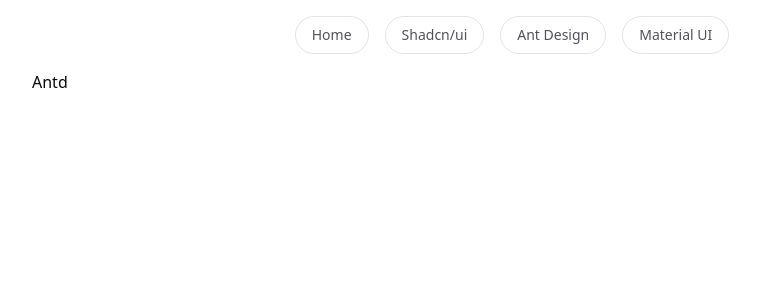
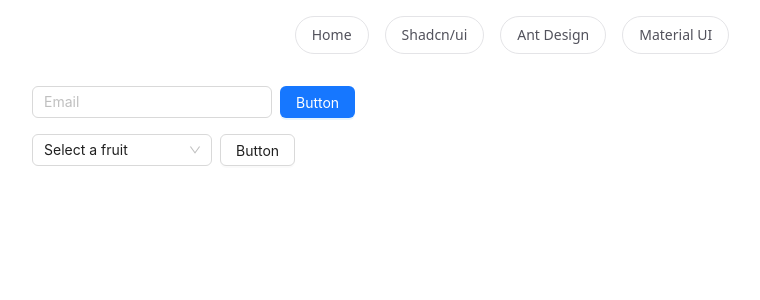
Before and after one commit to ginsum-dev/ui-library-comparison, a Next.js app: page /antd in a window 1280 px wide. Shown: the top 300 px of the page, without its empty margins (128-888 px from the left). Built offline with nearby package versions, Linux system fonts and the light colour scheme; what @ant-design/nextjs-registry would draw is missing.

Commit message:
Feat: Antd Button, Input, Select 추가

```diff
--- a/package.json
+++ b/package.json
@@ -17,6 +17,7 @@
     "@mui/material-nextjs": "^7.1.1",
     "@radix-ui/react-select": "^2.2.5",
     "@radix-ui/react-slot": "^1.2.3",
+    "antd": "^5.26.0",
     "class-variance-authority": "^0.7.1",
     "clsx": "^2.1.1",
     "lucide-react": "^0.515.0",
--- a/src/app/antd/page.tsx
+++ b/src/app/antd/page.tsx
@@ -1,3 +1,21 @@
+import { Button, Input, Select } from "antd";
+import { selectList } from "@/lib/data";
+
 export default function AntdPage() {
-  return <>Antd</>;
+  return (
+    <div className="flex flex-col gap-4 py-4">
+      <div className="flex gap-2">
+        <Input placeholder="Email" style={{ width: "240px" }} />
+        <Button type="primary">Button</Button>
+      </div>
+      <div className="flex gap-2">
+        <Select
+          defaultValue="Select a fruit"
+          style={{ width: 180 }}
+          options={selectList}
+        />
+        <Button>Button</Button>
+      </div>
+    </div>
+  );
 }
--- a/src/app/shadcn/page.tsx
+++ b/src/app/shadcn/page.tsx
@@ -16,7 +16,7 @@
     <div className="flex flex-col gap-4 py-4">
       <div className="flex gap-2">
         <Input type="email" placeholder="Email" className="w-60" />
-        <Button variant="outline">Button</Button>
+        <Button>Button</Button>
       </div>
       <div className="flex gap-2">
         <Select>
@@ -27,7 +27,9 @@
             <SelectGroup>
               <SelectLabel>Fruits</SelectLabel>
               {selectList.map(({ value, label }) => (
-                <SelectItem value={value}>{label}</SelectItem>
+                <SelectItem value={value} key={value}>
+                  {label}
+                </SelectItem>
               ))}
             </SelectGroup>
           </SelectContent>
```
Also changed, not shown: 1 other file (tests, documents, lock files or other folders).
